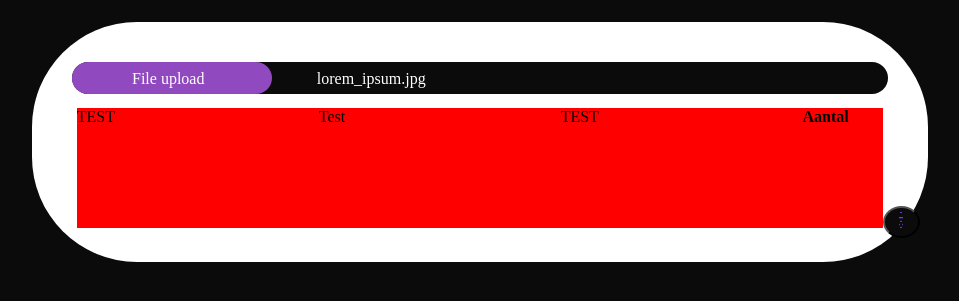
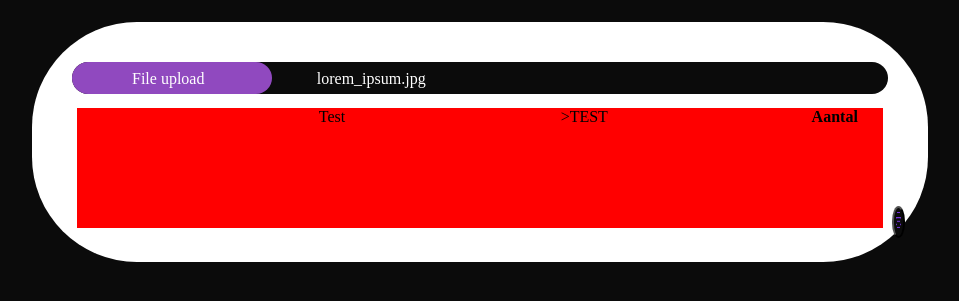
Before and after one commit to EMMELINEMARTENS/Cloud-Printer-IoT, a Python web app: template templates/index.html in a window 1280 px wide. Shown: the part 414-715 px from the top of the page, without its empty margins (160-1119 px from the left). Run offline with Jinja, Linux system fonts and the light colour scheme; the template is opened without the code that fills it, so the values that code supplies are empty.

Commit message:
button-fix

```diff
--- a/templates/css/style.css
+++ b/templates/css/style.css
@@ -83,7 +83,7 @@ div.file_upload{
 	height: 15vh;
 	background-color:red;
 }
-div.options{
+form.options{
 	height: 15vh;
 	width: 30%;
 }
@@ -91,7 +91,7 @@ button{
 	background-color: var(--black);
 	border-radius: 100%;
 	height: 4vh;
-	width: 80%;
+	width: 30%;
 	position: relative;
 	top: 80px;
 	left: 80px;
@@ -100,4 +100,5 @@ button{
 }
 img.buttonimg{
 	height: 2vh;
+	width: 70%;
 }
--- a/templates/index.html
+++ b/templates/index.html
@@ -30,20 +30,20 @@
 			<p class="tekst">lorem_ipsum.jpg</p>
 		</div>
 		<div class="optionsmaincontainer">
-		<div class="options">
-		TEST
-		</div>
-		<div class="options">
+		<form class="options">
+
+		</form>
+		<form class="options">
 		Test
-		</div>
-		<div class="options">
+		</form>>
+		<form class="options">
 			TEST
-		</div>
-		<div class="copiescontainer">
+		</form>
+		<form class="copiescontainer">
 			<h4>Aantal</h4>
 
 			<button><img src="../images/printer.png" alt="printer" class="buttonimg"></button>
-		</div>
+		</form>
 		</div>
 
 	</div>
```
